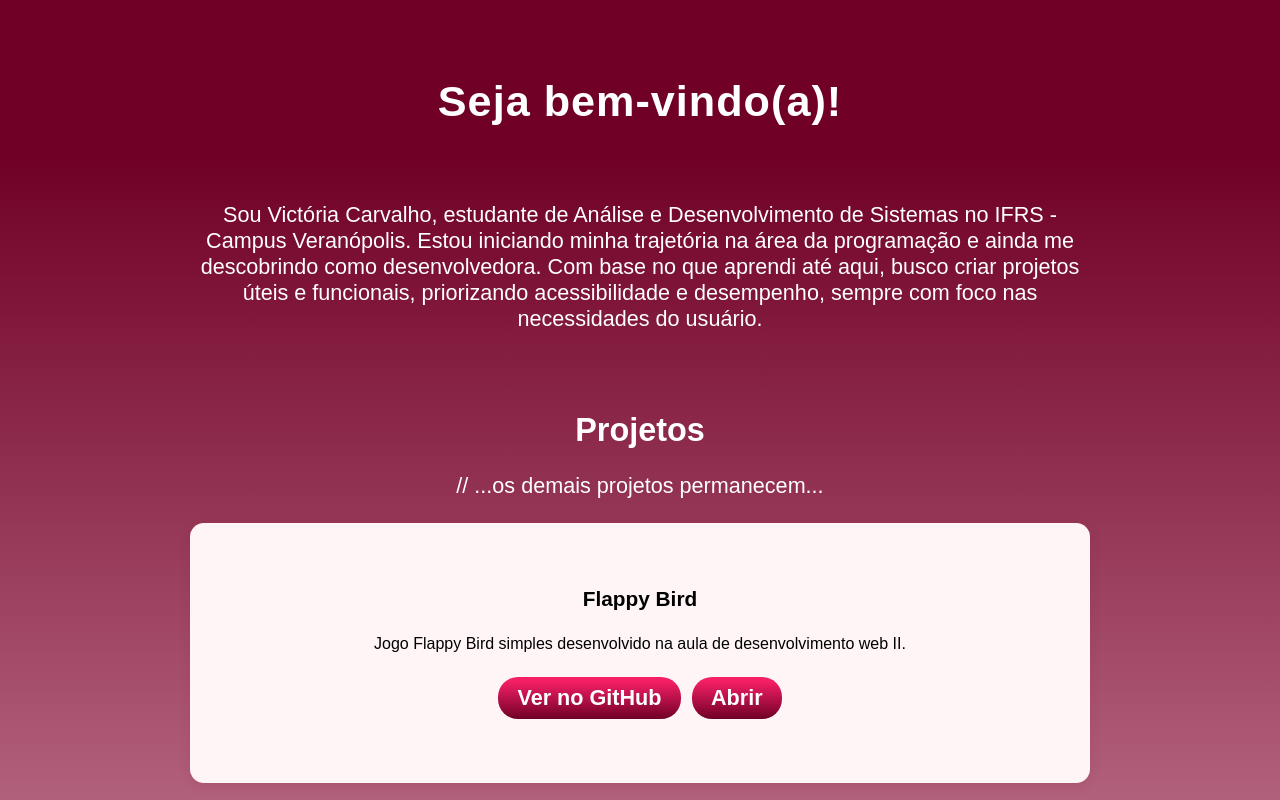
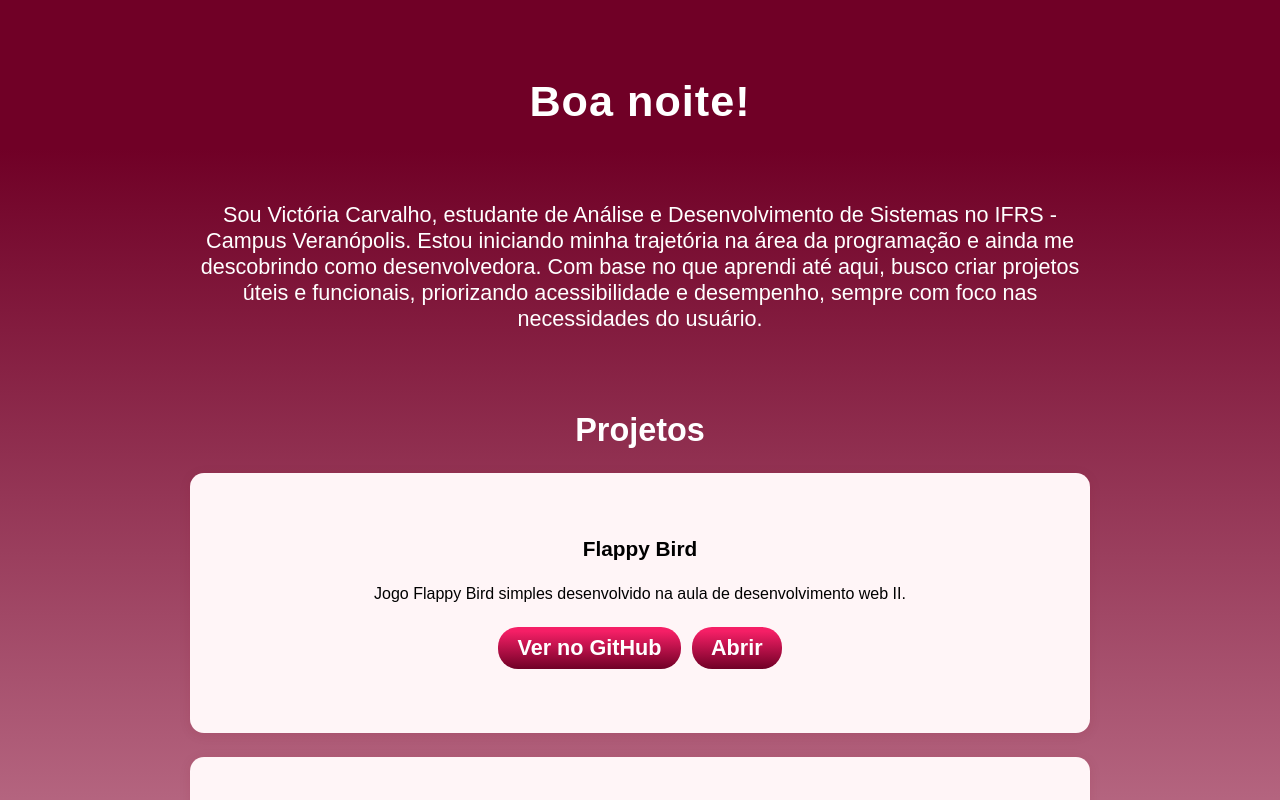
Before and after one commit to VictoriaVBCarvalho/portifolio, a plain HTML site: page index.html in a window 1280 px wide. Shown: the top 800 px of the page. Drawn offline with Linux system fonts and the light colour scheme.

Commit message:
Modernização do portfólio com JavaScript dinâmico e efeitos visuais

```diff
--- a/index.html
+++ b/index.html
@@ -10,12 +10,13 @@
     <link href="https://fonts.googleapis.com/css2?family=Libre+Baskerville:ital,wght@0,400;0,700;1,400&display=swap"
         rel="stylesheet">
     <link rel="stylesheet" href="style.css">
+    <script src="script.js" defer></script>
 </head>
 
 <body>
     <header>
         <div class="header-content">
-            <h1>Seja bem-vindo(a)!</h1>
+            <h1></h1>
         </div>
     </header>
     <main>
@@ -28,7 +29,7 @@
         <section id="projetos">
             <h2>Projetos</h2>
             <div class="projetos-lista">
-                // ...os demais projetos permanecem...
+
                 <div class="projeto">
                     <h3>Flappy Bird</h3>
                     <p>Jogo Flappy Bird simples desenvolvido na aula de desenvolvimento web II.</p>
--- /dev/null
+++ b/script.js
@@ -0,0 +1,22 @@
+// Saudação dinâmica no topo
+window.addEventListener("DOMContentLoaded", function () {
+  const header = document.querySelector(".header-content h1");
+  const hora = new Date().getHours();
+  let saudacao = "Seja bem-vindo(a)!";
+  if (hora >= 5 && hora < 12) saudacao = "Bom dia!";
+  else if (hora >= 12 && hora < 18) saudacao = "Boa tarde!";
+  else saudacao = "Boa noite!";
+  header.textContent = saudacao;
+
+  // Efeito de destaque nos projetos
+  document.querySelectorAll(".projeto").forEach(function (proj) {
+    proj.addEventListener("mouseenter", function () {
+      proj.style.transform = "scale(1.03)";
+      proj.style.boxShadow = "0 4px 20px rgba(0,0,0,0.15)";
+    });
+    proj.addEventListener("mouseleave", function () {
+      proj.style.transform = "scale(1)";
+      proj.style.boxShadow = "none";
+    });
+  });
+});
```
